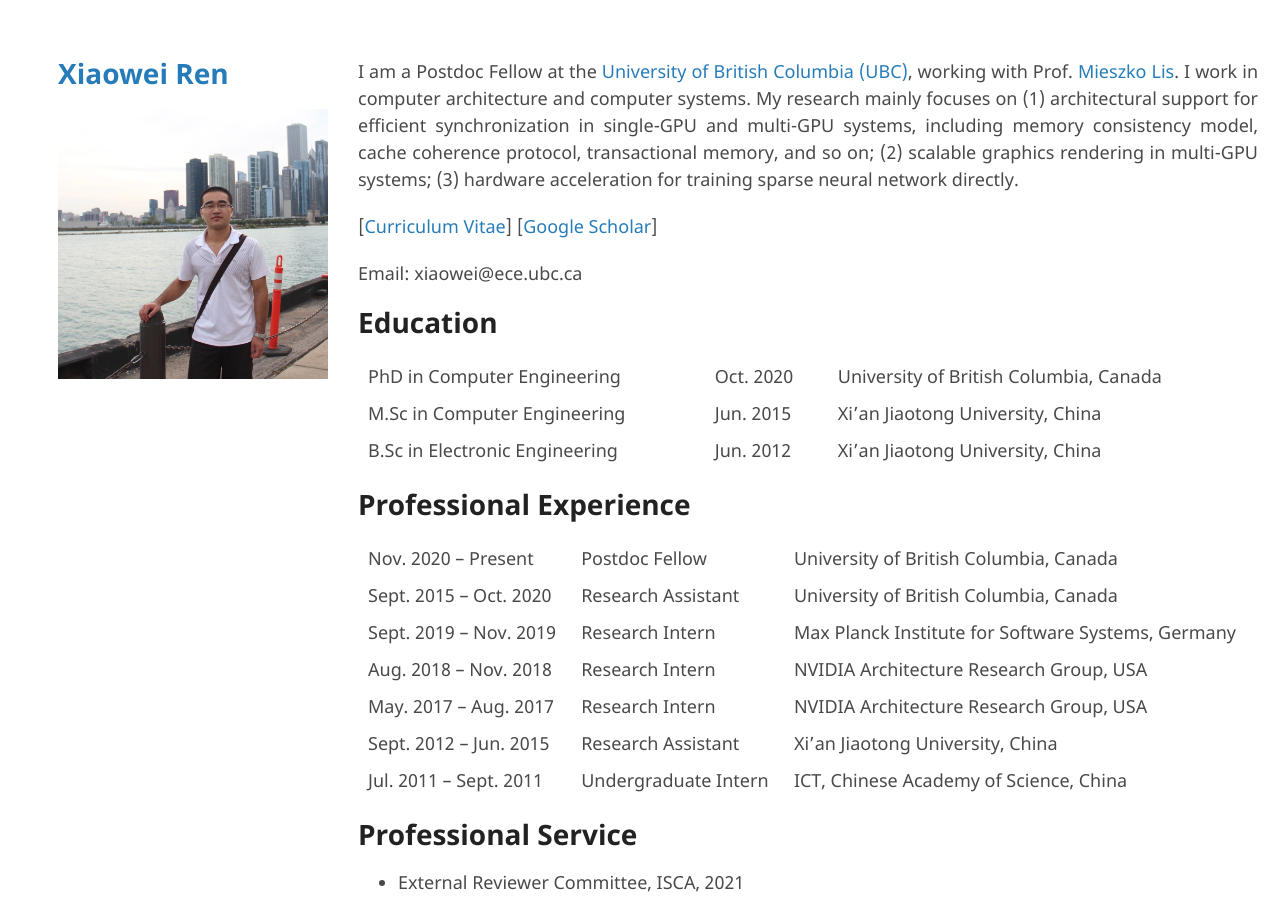
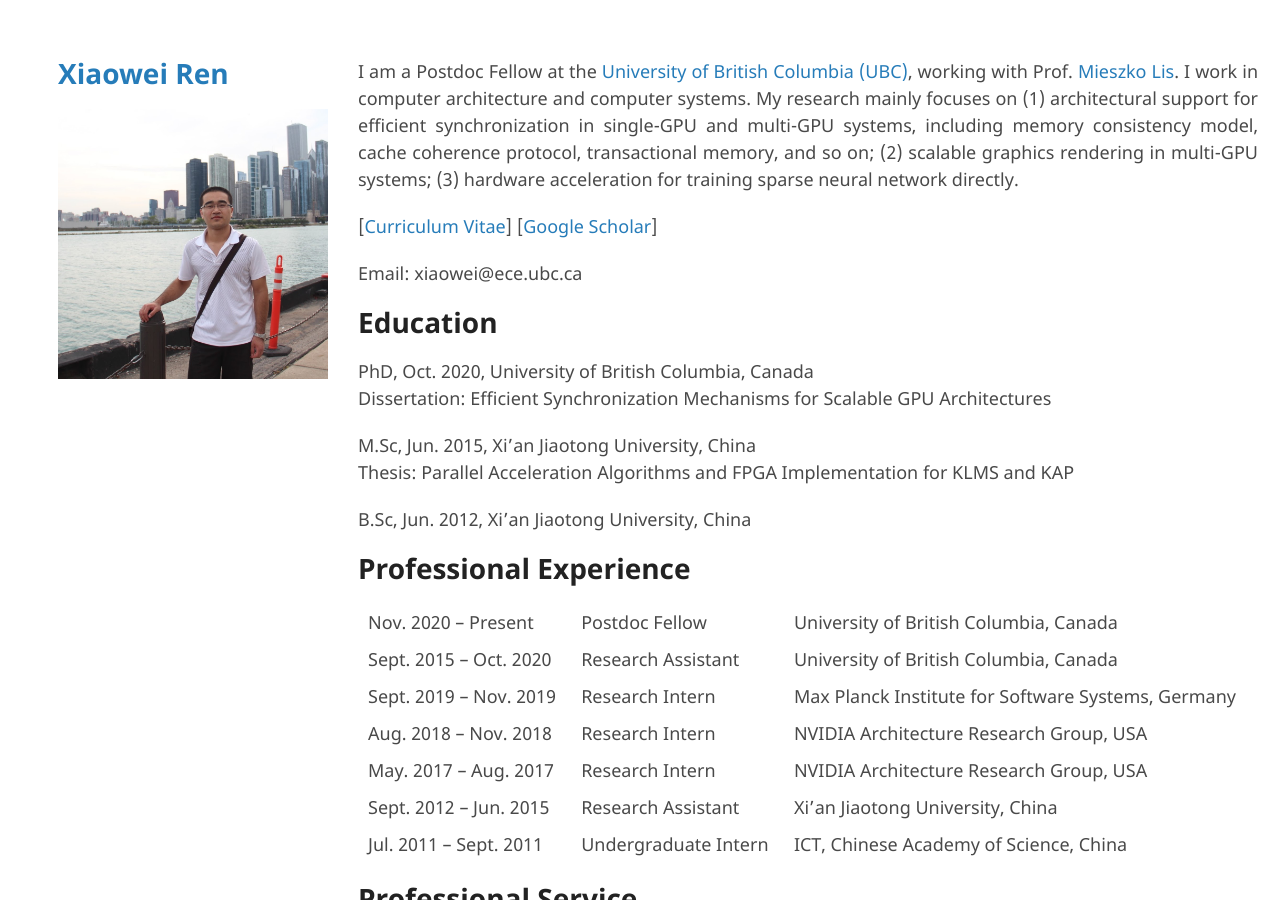
Before and after one commit to ericrxw/xiaoweiren, a Jekyll site: the page built from index.md, in a window 1280 px wide and 900 px high. Built offline with Jekyll 4.4.1, drawn with Linux system fonts in a browser that asks for light colours; our own code applies the rules of GitHub Pages for plain Markdown files; the repository's description, which GitHub fills in, is left out.

Commit message:
update education

```diff
--- a/index.md
+++ b/index.md
@@ -6,9 +6,13 @@ Email: xiaowei@ece.ubc.ca
 
 # Education
 
-| PhD in Computer Engineering    | Oct. 2020 | University of British Columbia, Canada |
-| M.Sc in Computer Engineering   | Jun. 2015 | Xi'an Jiaotong University, China       |
-| B.Sc in Electronic Engineering | Jun. 2012 | Xi'an Jiaotong University, China       |
+PhD, Oct. 2020, University of British Columbia, Canada \\
+Dissertation: Efficient Synchronization Mechanisms for Scalable GPU Architectures
+
+M.Sc, Jun. 2015, Xi'an Jiaotong University, China\\
+Thesis: Parallel Acceleration Algorithms and FPGA Implementation for KLMS and KAP
+
+B.Sc, Jun. 2012, Xi'an Jiaotong University, China
 
 # Professional Experience
 
```
